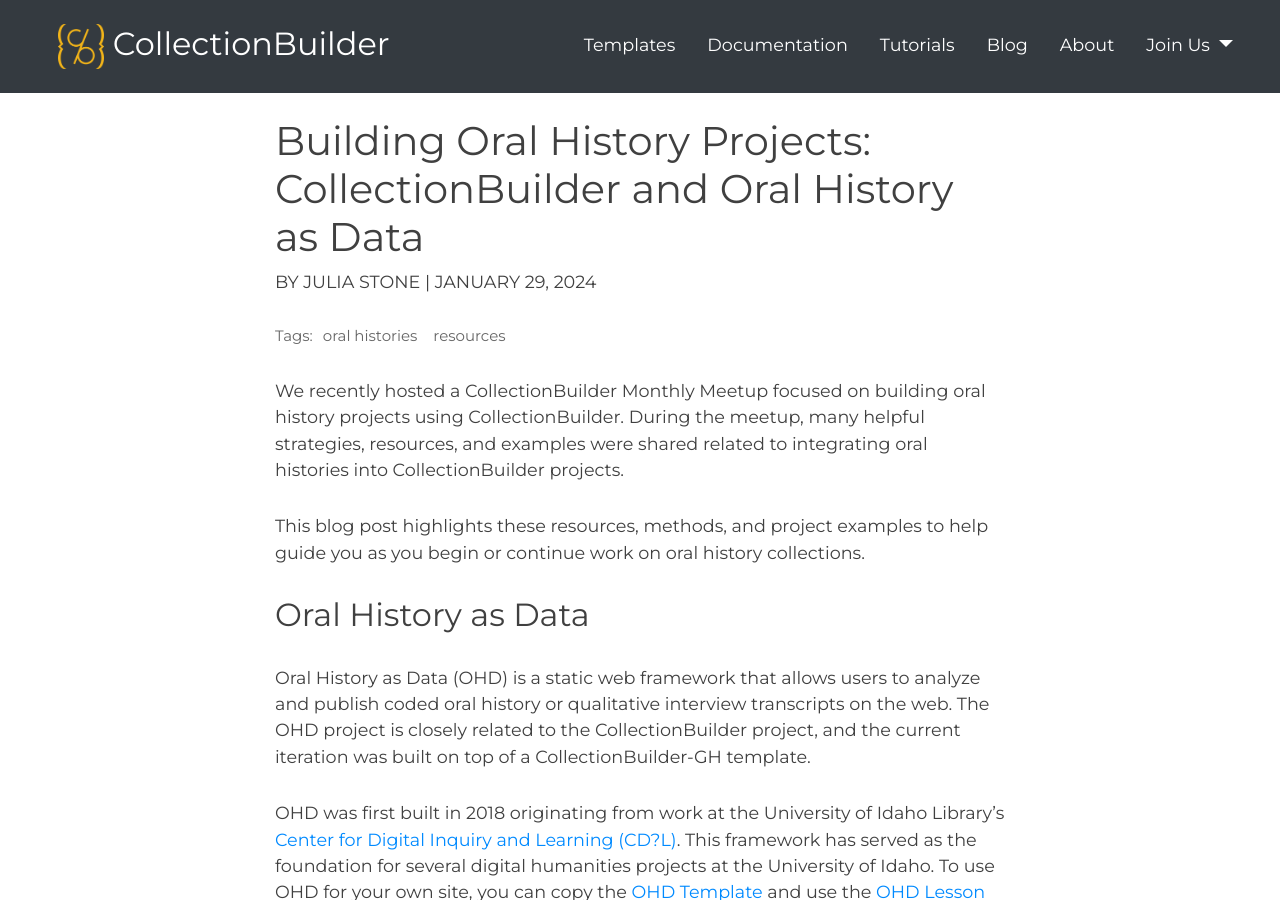
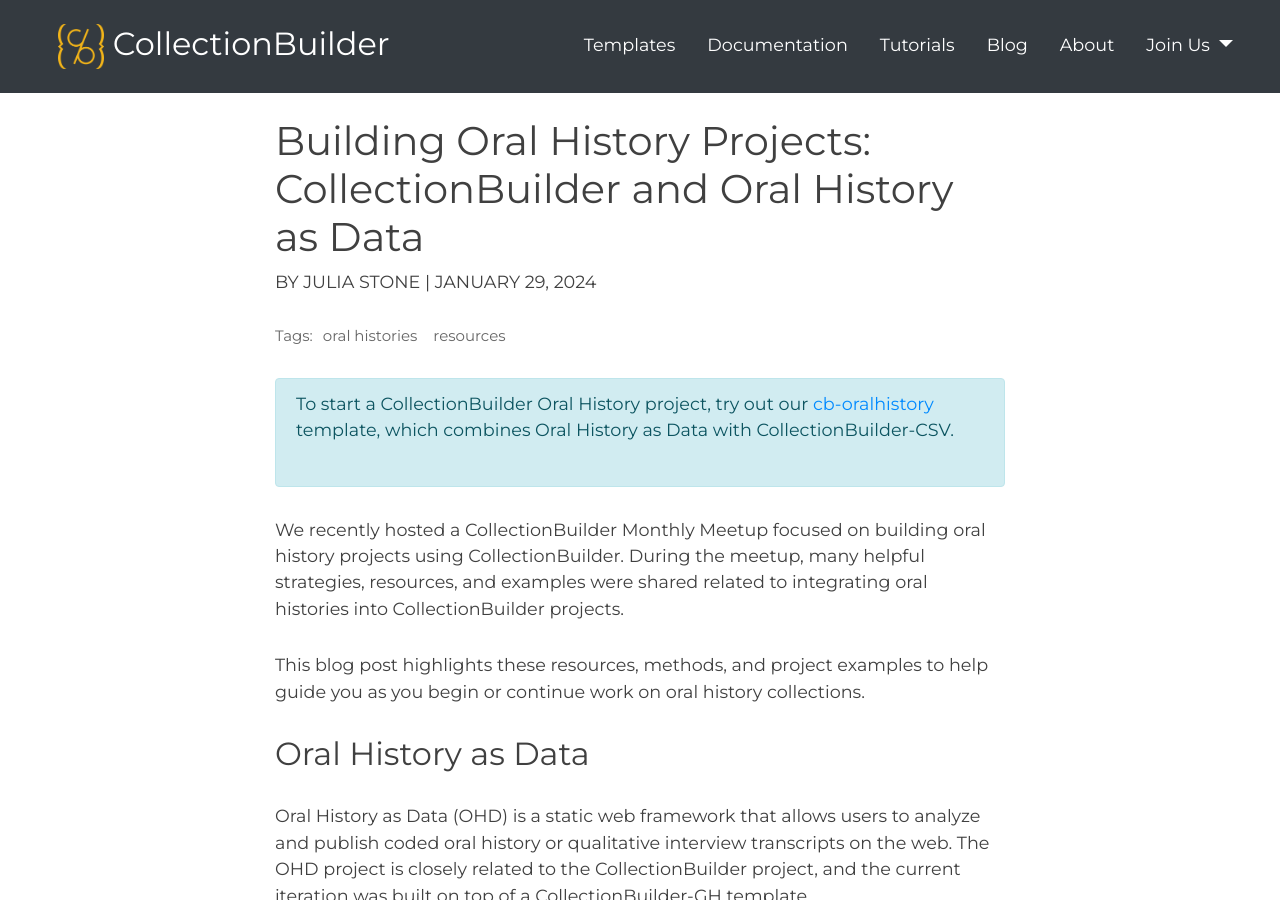
Before and after one commit to CollectionBuilder/collectionbuilder.github.io, a Jekyll site: the page built from _posts/2024-01-29-oral-history-projects.md, in a window 1280 px wide and 900 px high. Built offline with Jekyll 4.4.1, drawn with Linux system fonts in a browser that asks for light colours; comment, search, counter and statistics services are not loaded.

Commit message:
add cb-oralhistory link to oral history post

```diff
--- a/_posts/2024-01-29-oral-history-projects.md
+++ b/_posts/2024-01-29-oral-history-projects.md
@@ -7,6 +7,9 @@
 tags: [oral histories, resources]
 short_description: This blog post highlights helpful strategies, resources, and project examples to help guide you as you begin or continue work on oral history collections.
 ---
+
+
+{% include feature/alert.html color="info" text="To start a CollectionBuilder Oral History project, try out our [cb-oralhistory](https://github.com/CollectionBuilder/cb-oralhistory) template, which combines Oral History as Data with CollectionBuilder-CSV." %}
 
 We recently hosted a CollectionBuilder Monthly Meetup focused on building oral history projects using CollectionBuilder. During the meetup, many helpful strategies, resources, and examples were shared related to integrating oral histories into CollectionBuilder projects.
 
```
